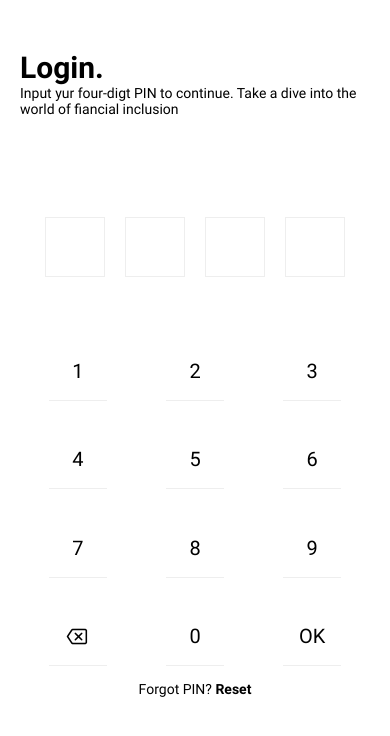
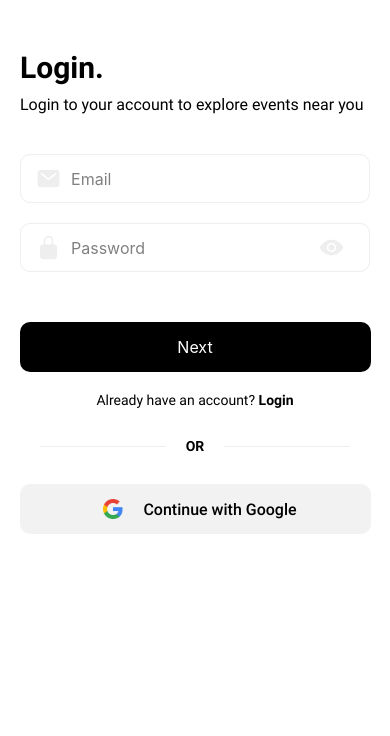
Before and after one commit to Judefabi/events-app, a React Native app: screen /Login in a window 390 px wide. Shown: the top 736 px of the page. Built offline with nearby package versions, Linux system fonts and the light colour scheme.

Commit message:
auths creens UI completed

```diff
--- a/src/Authentication/Login.js
+++ b/src/Authentication/Login.js
@@ -1,75 +1,31 @@
 import {
   StyleSheet,
   Text,
+  View,
+  ScrollView,
+  Dimensions,
+  TextInput,
   TouchableOpacity,
-  View,
-  Dimensions,
-  ScrollView,
-  TextInput,
+  Image,
 } from "react-native";
-import React, { useState, useEffect } from "react";
+import React, { useState } from "react";
 import { useNavigation, useTheme } from "@react-navigation/native";
 import Ionicons from "react-native-vector-icons/Ionicons";
-import { fonts } from "../../globals/fonts";
+import googleicon from "../../assets/googleicon.png";
+import { colors } from "../../globals/colors";
 
-const Login = ({ route }) => {
+const Login = () => {
   const navigation = useNavigation();
   const { colors } = useTheme();
-  const [pinArray, setPinArray] = useState([]);
-  const [firstFilled, setFirstFilled] = useState(false);
-  const [secondFilled, setSecondFilled] = useState(false);
-  const [thirdFilled, setThirdFilled] = useState(false);
-  const [fourthFilled, setFourthFilled] = useState(false);
-  const [count, setCount] = useState(0);
-  const [pinError, setPinError] = useState(false);
 
-  const PIN = pinArray.join("");
+  const [email, setEmail] = useState("");
+  const [password, setPassword] = useState("");
 
-  const signIn = () => {
-    if (pinArray.length === 4) {
-      //pin logic
-      navigation.navigate("Bottom");
-    }
-  };
+  const [isEmail, setIsEmail] = useState(false);
+  const [isPassword, setIsPassword] = useState(false);
+  const [isPasswordVisible, setIsPasswordVisible] = useState(false);
 
-  const pushToArray = (value) => {
-    if (value !== "00") {
-      if (pinArray.length >= 0 && pinArray.length <= 3) {
-        setCount(count + 1);
-        if (count === 0) {
-          setFirstFilled(true);
-        } else if (count === 1) {
-          setSecondFilled(true);
-        } else if (count === 2) {
-          setThirdFilled(true);
-        } else if (count === 3) {
-          setFourthFilled(true);
-        }
-        pinArray.push(value);
-        console.log(pinArray);
-      } else {
-        console.log("Cant go past", pinArray.length);
-      }
-    } else {
-      if (pinArray.length >= 1 && pinArray.length <= 4) {
-        pinArray.pop();
-        setPinError(false);
-        setCount(count - 1);
-        if (count === 1) {
-          setFirstFilled(false);
-        } else if (count === 2) {
-          setSecondFilled(false);
-        } else if (count === 3) {
-          setThirdFilled(false);
-        } else if (count === 4) {
-          setFourthFilled(false);
-        }
-        console.log("Array after deletion", pinArray);
-      } else {
-        console.log("Cant go past", pinArray.length);
-      }
-    }
-  };
+  console.log(isPasswordVisible);
 
   return (
     <ScrollView
@@ -77,162 +33,89 @@ const Login = ({ route }) => {
       <View style={styles.topView}>
         <Text style={[styles.pageTitle, { color: colors.text }]}>Login.</Text>
         <Text style={[styles.pageDescription, { color: colors.text }]}>
-          Input yur four-digt PIN to continue. Take a dive into the world of
-          fiancial inclusion
+          Login to your account to explore events near you
         </Text>
       </View>
-      {pinError ? (
-        <View>
-          <Text style={[styles.errorText, { color: colors.red }]}>
-            Enter a four digit PIN to continue
-          </Text>
-          <View style={styles.mainInputView}>
-            {[...Array(4)].map((index) => {
-              return (
       <View
-                  key={index}
-                  style={[styles.outerCircle, { borderColor: colors.line }]}>
+        style={[
+          styles.loginInputCover,
+          isEmail && styles.loginInputCoverActive,
+        ]}>
+        <Ionicons name="mail" style={styles.inputIcons} />
+        <TextInput
+          style={[
+            styles.inputView,
+            {
+              borderBottomColor: colors.grey,
+              color: colors.card,
+            },
+          ]}
+          value={email}
+          placeholder="Email"
+          placeholderTextColor={colors.grey}
+          onChangeText={(value) => {
+            setEmail(value);
+          }}
+          onFocus={() => setIsEmail(true)}
+          onBlur={() => setIsEmail(false)}
+        />
+      </View>
       <View
-                    key={index}
         style={[
-                      styles.errorCircle,
-                      { backgroundColor: colors.red },
-                    ]}></View>
+          styles.loginInputCover,
+          isPassword && styles.loginInputCoverActive,
+        ]}>
+        <Ionicons name="lock-closed" style={styles.inputIcons} />
+        <TextInput
+          style={[
+            styles.inputView,
+            { borderBottomColor: colors.grey, color: colors.card },
+          ]}
+          secureTextEntry={!isPasswordVisible}
+          value={password}
+          placeholder="Password"
+          placeholderTextColor={colors.grey}
+          onChangeText={(value) => {
+            setPassword(value);
+          }}
+          onFocus={() => setIsPassword(true)}
+          onBlur={() => setIsPassword(false)}
+        />
+        <TouchableOpacity
+          onPress={() => setIsPasswordVisible(!isPasswordVisible)}>
+          <Ionicons
+            name={isPasswordVisible ? "eye-off" : "eye"}
+            style={styles.inputIcons}
+          />
+        </TouchableOpacity>
       </View>
-              );
-            })}
-          </View>
-        </View>
-      ) : (
-        <View style={styles.mainInputView}>
-          <View style={[styles.outerCircle, { borderColor: colors.line }]}>
-            <Text style={[styles.inputNumber, { color: colors.text }]}>
-              {pinArray[0]}
-            </Text>
-          </View>
-          <View style={[styles.outerCircle, { borderColor: colors.line }]}>
-            <Text style={[styles.inputNumber, { color: colors.text }]}>
-              {pinArray[1]}
-            </Text>
-          </View>
-          <View style={[styles.outerCircle, { borderColor: colors.line }]}>
-            <Text style={[styles.inputNumber, { color: colors.text }]}>
-              {pinArray[2]}
-            </Text>
-          </View>
-          <View style={[styles.outerCircle, { borderColor: colors.line }]}>
-            <Text style={[styles.inputNumber, { color: colors.text }]}>
-              {pinArray[3]}
-            </Text>
-          </View>
-        </View>
-      )}
-
-      <View style={styles.keyBoardView}>
-        <View style={styles.keyboardRowView}>
+      <View style={styles.navigationView}>
         <TouchableOpacity
-            style={[styles.keyButton, { borderBottomColor: colors.line }]}
-            onPress={() => pushToArray("1")}>
-            <Text style={[styles.keyButtonText, { color: colors.text }]}>
-              1
+          onPress={() => navigation.navigate("Pin")}
+          style={[styles.button, { backgroundColor: colors.button }]}>
+          <Text style={[styles.buttonText, { color: colors.buttonText }]}>
+            Next
           </Text>
         </TouchableOpacity>
         <TouchableOpacity
-            style={[styles.keyButton, { borderBottomColor: colors.line }]}
-            onPress={() => pushToArray("2")}>
-            <Text style={[styles.keyButtonText, { color: colors.text }]}>
-              2
+          onPress={() => navigation.navigate("Login")}
+          style={styles.loginButton}>
+          <Text style={[styles.loginButtonText, { color: colors.text }]}>
+            Already have an account?<Text style={styles.loginText}> Login</Text>
           </Text>
         </TouchableOpacity>
-          <TouchableOpacity
-            style={[styles.keyButton, { borderBottomColor: colors.line }]}
-            onPress={() => pushToArray("3")}>
-            <Text style={[styles.keyButtonText, { color: colors.text }]}>
-              3
+        <View style={styles.orView}>
+          <View style={styles.sideLines} />
+          <Text style={styles.orText}>OR</Text>
+          <View style={styles.sideLines} />
+        </View>
+        <TouchableOpacity style={styles.googleButton}>
+          <Image style={styles.googleImage} source={googleicon} />
+          <Text style={[styles.buttonText, styles.googleButtonText]}>
+            Continue with Google
           </Text>
         </TouchableOpacity>
       </View>
-        <View style={styles.keyboardRowView}>
-          <TouchableOpacity
-            style={[styles.keyButton, { borderBottomColor: colors.line }]}
-            onPress={() => pushToArray("4")}>
-            <Text style={[styles.keyButtonText, { color: colors.text }]}>
-              4
-            </Text>
-          </TouchableOpacity>
-          <TouchableOpacity
-            style={[styles.keyButton, { borderBottomColor: colors.line }]}
-            onPress={() => pushToArray("5")}>
-            <Text style={[styles.keyButtonText, { color: colors.text }]}>
-              5
-            </Text>
-          </TouchableOpacity>
-          <TouchableOpacity
-            style={[styles.keyButton, { borderBottomColor: colors.line }]}
-            onPress={() => pushToArray("6")}>
-            <Text style={[styles.keyButtonText, { color: colors.text }]}>
-              6
-            </Text>
-          </TouchableOpacity>
-        </View>
-        <View style={styles.keyboardRowView}>
-          <TouchableOpacity
-            style={[styles.keyButton, { borderBottomColor: colors.line }]}
-            onPress={() => pushToArray("7")}>
-            <Text style={[styles.keyButtonText, { color: colors.text }]}>
-              7
-            </Text>
-          </TouchableOpacity>
-          <TouchableOpacity
-            style={[styles.keyButton, { borderBottomColor: colors.line }]}
-            onPress={() => pushToArray("8")}>
-            <Text style={[styles.keyButtonText, { color: colors.text }]}>
-              8
-            </Text>
-          </TouchableOpacity>
-          <TouchableOpacity
-            style={[styles.keyButton, { borderBottomColor: colors.line }]}
-            onPress={() => pushToArray("9")}>
-            <Text style={[styles.keyButtonText, { color: colors.text }]}>
-              9
-            </Text>
-          </TouchableOpacity>
-        </View>
-        <View style={styles.keyboardRowView}>
-          <TouchableOpacity
-            style={[styles.keyButton, { borderBottomColor: colors.line }]}
-            onPress={() => pushToArray("00")}>
-            <Ionicons name="backspace-outline" size={25} color={colors.text} />
-          </TouchableOpacity>
-          <TouchableOpacity
-            style={[styles.keyButton, { borderBottomColor: colors.line }]}
-            onPress={() => pushToArray("0")}>
-            <Text style={[styles.keyButtonText, { color: colors.text }]}>
-              0
-            </Text>
-          </TouchableOpacity>
-          <TouchableOpacity
-            style={[styles.keyButton, { borderBottomColor: colors.line }]}
-            onPress={signIn}>
-            <Text style={[styles.keyButtonText, { color: colors.text }]}>
-              OK
-            </Text>
-          </TouchableOpacity>
-        </View>
-      </View>
-      <TouchableOpacity
-        onPress={() => navigation.navigate("Forgotpin")}
-        style={styles.loginButton}>
-        <Text style={[styles.loginButtonText, { color: colors.text }]}>
-          Forgot PIN?<Text style={styles.loginText}> Reset</Text>
-        </Text>
-      </TouchableOpacity>
-
-      <View
-        style={{
-          height: 50,
-        }}
-      />
     </ScrollView>
   );
 };
@@ -247,7 +130,7 @@ const styles = StyleSheet.create({
     justifyContent: "center",
     paddingHorizontal: 20,
     paddingTop: 50,
-    paddingVertical: 50,
+    paddingBottom: 30,
   },
   pageTitle: {
     fontFamily: "bold",
@@ -255,73 +138,49 @@ const styles = StyleSheet.create({
   },
   pageDescription: {
     fontFamily: "regular",
+    fontSize: 16,
+    marginTop: 10,
   },
-  info: {
-    // color: colors.text,
-    // width: Dimensions.get('window').width * 0.7,
-    paddingTop: 20,
+  loginInputCover: {
+    flexDirection: "row",
+    alignItems: "center",
+    borderWidth: 1,
+    borderColor: colors.line,
+    borderRadius: 10,
+    marginHorizontal: 20,
+    marginVertical: 10,
+    paddingHorizontal: 15,
+    paddingVertical: 10,
   },
-  errorCircle: {
-    height: 20,
-    width: 20,
-
-    borderRadius: 100,
-    textAlign: "center",
-    fontSize: 14,
+  loginInputCoverActive: {
+    borderBottomColor: colors.text,
   },
-  inputCircle: {
-    // color: colors.text,
-    fontFamily: "bold",
-    textAlign: "center",
-    height: 40,
-    width: 40,
-    fontSize: 14,
+  inputView: {
+    flex: 1,
+    fontSize: 16,
   },
-  outerCircle: {
-    height: 60,
-    width: 60,
-    borderWidth: 1,
-
-    marginHorizontal: 10,
+  inputIcons: {
+    fontSize: 25,
+    color: colors.line,
+    marginRight: 10,
+  },
+  button: {
+    width: Dimensions.get("window").width * 0.9,
+    alignSelf: "center",
+    height: 50,
+    marginVertical: 10,
     alignItems: "center",
     justifyContent: "center",
+    borderRadius: 10,
   },
-  inputNumber: {
-    fontSize: 20,
-    fontFamily: "bold",
-  },
-  keyBoardView: {},
-  keyboardRowView: {
-    flexDirection: "row",
-    justifyContent: "space-evenly",
-    paddingVertical: 15,
-  },
-  keyButton: {
-    borderBottomWidth: 0.5,
-    width: Dimensions.get("window").width * 0.15,
-    height: Dimensions.get("window").width * 0.15,
-    marginHorizontal: 10,
-    alignItems: "center",
-    justifyContent: "center",
-  },
-  keyButtonText: {
-    fontSize: 20,
-    fontFamily: "regular",
-  },
-  errorText: {
-    fontSize: 10,
-    textAlign: "center",
-  },
-  mainInputView: {
-    paddingVertical: 50,
-    flexDirection: "row",
-    justifyContent: "center",
-    alignItems: "center",
+  buttonText: {
+    fontSize: 16,
   },
   loginButton: {
     flexDirection: "row",
     justifyContent: "center",
     alignItems: "center",
+    marginVertical: 10,
   },
   loginButtonText: {
     fontFamily: "regular",
@@ -329,4 +188,45 @@ const styles = StyleSheet.create({
   loginText: {
     fontFamily: "bold",
   },
+  navigationView: {
+    marginTop: 30,
+    alignSelf: "center",
+    width: "100%",
+    paddingHorizontal: 20,
+  },
+  orView: {
+    flexDirection: "row",
+    alignItems: "center",
+    marginVertical: 20,
+  },
+  sideLines: {
+    height: 1,
+    backgroundColor: colors.line,
+    flex: 1,
+    marginHorizontal: 20,
+  },
+  orText: {
+    fontFamily: "bold",
+  },
+  googleButton: {
+    flexDirection: "row",
+    alignItems: "center",
+    justifyContent: "center",
+    backgroundColor: colors.google,
+    width: Dimensions.get("window").width * 0.9,
+    alignSelf: "center",
+    height: 50,
+    borderRadius: 10,
+    marginTop: 10,
+  },
+  googleImage: {
+    height: 40,
+    width: 40,
+    marginRight: 10,
+  },
+  googleButtonText: {
+    fontSize: 16,
+    fontFamily: "medium",
+    color: colors.text,
+  },
 });
--- a/src/Authentication/Register.js
+++ b/src/Authentication/Register.js
@@ -7,14 +7,28 @@ import {
   TextInput,
   TouchableOpacity,
   ActivityIndicator,
+  Image,
 } from "react-native";
 import React, { useState } from "react";
-import { fonts } from "../../globals/fonts";
 import { useNavigation, useTheme } from "@react-navigation/native";
+import Ionicons from "react-native-vector-icons/Ionicons";
+import googleicon from "../../assets/googleicon.png";
+import { colors } from "../../globals/colors";
 
 const Register = () => {
   const navigation = useNavigation();
   const { colors } = useTheme();
+
+  const [name, setName] = useState("");
+  const [email, setEmail] = useState("");
+  const [phone, setPhone] = useState("");
+  const [password, setPassword] = useState("");
+
+  const [isName, setIsName] = useState(false);
+  const [isEmail, setIsEmail] = useState(false);
+  const [isPhone, setIsPhone] = useState(false);
+  const [isPassword, setIsPassword] = useState(false);
+  const [isPasswordVisible, setIsPasswordVisible] = useState(false);
 
   const [loading, setLoading] = useState(false);
 
@@ -23,37 +37,96 @@ const Register = () => {
   };
 
   return (
-    <View
+    <ScrollView
       style={[styles.mainContainer, { backgroundColor: colors.background }]}>
       <View style={styles.topView}>
         <Text style={[styles.pageTitle, { color: colors.text }]}>
           Register.
         </Text>
         <Text style={[styles.pageDescription, { color: colors.text }]}>
-          Enter your number and start having fun with our space.{" "}
+          Enter your details and start having fun with our events space.
         </Text>
       </View>
-      <View style={styles.phoneNumberInputCover}>
-        <TouchableOpacity style={styles.countryCodeView}>
-          <Text style={[styles.countryCode, { color: colors.text }]}>+254</Text>
-        </TouchableOpacity>
+
+      <View style={[styles.inputCover, isName && styles.inputCoverActive]}>
+        <Ionicons name="person" style={styles.inputIcon} />
         <TextInput
           style={[
             styles.inputView,
             { borderBottomColor: colors.grey, color: colors.text },
           ]}
-          placeholder="Phone Number"
-          placeholderTextColor={colors.grey}
+          value={name}
+          placeholder="Enter your Name"
+          placeholderTextColor={colors.border}
+          onChangeText={(value) => setName(value)}
+          onFocus={() => setIsName(true)}
+          onBlur={() => setIsName(false)}
         />
       </View>
+
+      <View style={[styles.inputCover, isEmail && styles.inputCoverActive]}>
+        <Ionicons name="mail" style={styles.inputIcon} />
+        <TextInput
+          style={[
+            styles.inputView,
+            { borderBottomColor: colors.grey, color: colors.text },
+          ]}
+          value={email}
+          placeholder="Enter your Email"
+          placeholderTextColor={colors.border}
+          onChangeText={(value) => setEmail(value)}
+          onFocus={() => setIsEmail(true)}
+          onBlur={() => setIsEmail(false)}
+        />
+      </View>
+
+      <View style={[styles.inputCover, isPhone && styles.inputCoverActive]}>
+        <Ionicons name="call" style={styles.inputIcon} />
+        <TextInput
+          style={[
+            styles.inputView,
+            { borderBottomColor: colors.grey, color: colors.text },
+          ]}
+          value={phone}
+          placeholder="Enter Phone Number"
+          placeholderTextColor={colors.grey}
+          onChangeText={(value) => setPhone(value)}
+          onFocus={() => setIsPhone(true)}
+          onBlur={() => setIsPhone(false)}
+        />
+      </View>
+
+      <View style={[styles.inputCover, isPassword && styles.inputCoverActive]}>
+        <Ionicons name="lock-closed" style={styles.inputIcon} />
+        <TextInput
+          style={[
+            styles.inputView,
+            { borderBottomColor: colors.grey, color: colors.card },
+          ]}
+          secureTextEntry={!isPasswordVisible}
+          value={password}
+          placeholder="Enter Password"
+          placeholderTextColor={colors.grey}
+          onChangeText={(value) => setPassword(value)}
+          onFocus={() => setIsPassword(true)}
+          onBlur={() => setIsPassword(false)}
+        />
+        <TouchableOpacity
+          onPress={() => setIsPasswordVisible(!isPasswordVisible)}>
+          <Ionicons
+            name={isPasswordVisible ? "eye-off" : "eye"}
+            style={styles.inputIcon}
+          />
+        </TouchableOpacity>
+      </View>
+
       <View style={styles.navigationView}>
         <TouchableOpacity
-          // onPress={() => navigation.navigate('Email')}
           onPress={onNext}
           style={[styles.button, { backgroundColor: colors.button }]}>
           {loading && <ActivityIndicator color={colors.background} />}
           <Text style={[styles.buttonText, { color: colors.buttonText }]}>
-            Next
+            Register
           </Text>
         </TouchableOpacity>
         <TouchableOpacity
@@ -63,8 +136,19 @@ const Register = () => {
             Already have an account?<Text style={styles.loginText}> Login</Text>
           </Text>
         </TouchableOpacity>
+        <View style={styles.orView}>
+          <View style={styles.sideLines} />
+          <Text style={styles.orText}>OR</Text>
+          <View style={styles.sideLines} />
+        </View>
+        <TouchableOpacity style={styles.googleButton}>
+          <Image style={styles.googleImage} source={googleicon} />
+          <Text style={[styles.buttonText, styles.googleButtonText]}>
+            Continue with Google
+          </Text>
+        </TouchableOpacity>
       </View>
-    </View>
+    </ScrollView>
   );
 };
 
@@ -78,7 +162,7 @@ const styles = StyleSheet.create({
     justifyContent: "center",
     paddingHorizontal: 20,
     paddingTop: 50,
-    paddingVertical: 50,
+    paddingBottom: 30,
   },
   pageTitle: {
     fontFamily: "bold",
@@ -86,47 +170,49 @@ const styles = StyleSheet.create({
   },
   pageDescription: {
     fontFamily: "regular",
+    fontSize: 16,
+    marginTop: 10,
   },
-  inputViewCover: {
-    marginVertical: 5,
+  inputCover: {
+    flexDirection: "row",
+    alignItems: "center",
+    borderWidth: 1,
+    borderColor: colors.line,
+    borderRadius: 10,
+    marginHorizontal: 20,
+    marginVertical: 10,
+    paddingHorizontal: 15,
+    paddingVertical: 10,
+  },
+  inputCoverActive: {
+    borderBottomColor: colors.text,
   },
   inputView: {
-    padding: 10,
-
-    borderBottomWidth: 0.5,
-    // backgroundColor: colors.line,
-    width: Dimensions.get("window").width * 0.75,
-    fontSize: 20,
+    flex: 1,
+    fontSize: 16,
+    marginLeft: 10,
   },
-  phoneNumberInputCover: {
-    flexDirection: "row",
-    alignContent: "center",
-  },
-  countryCodeView: {
-    justifyContent: "center",
-    width: Dimensions.get("window").width * 0.2,
-    alignItems: "center",
-  },
-  countryCode: {
-    fontSize: 20,
+  inputIcon: {
+    fontSize: 25,
+    color: colors.line,
   },
   button: {
     width: Dimensions.get("window").width * 0.9,
     alignSelf: "center",
     height: 50,
-    marginVertical: 20,
-    alignContent: "center",
+    marginVertical: 10,
+    alignItems: "center",
     justifyContent: "center",
     borderRadius: 10,
   },
   buttonText: {
-    alignSelf: "center",
     fontSize: 16,
   },
   loginButton: {
     flexDirection: "row",
     justifyContent: "center",
     alignItems: "center",
+    marginVertical: 10,
   },
   loginButtonText: {
     fontFamily: "regular",
@@ -135,8 +221,44 @@ const styles = StyleSheet.create({
     fontFamily: "bold",
   },
   navigationView: {
-    position: "absolute",
-    bottom: 30,
+    marginTop: 30,
     alignSelf: "center",
+    width: "100%",
+    paddingHorizontal: 20,
+  },
+  orView: {
+    flexDirection: "row",
+    alignItems: "center",
+    marginVertical: 20,
+  },
+  sideLines: {
+    height: 1,
+    backgroundColor: colors.line,
+    flex: 1,
+    marginHorizontal: 20,
+  },
+  orText: {
+    fontFamily: "bold",
+  },
+  googleButton: {
+    flexDirection: "row",
+    alignItems: "center",
+    justifyContent: "center",
+    backgroundColor: colors.google,
+    width: Dimensions.get("window").width * 0.9,
+    alignSelf: "center",
+    height: 50,
+    borderRadius: 10,
+    marginTop: 10,
+  },
+  googleImage: {
+    height: 40,
+    width: 40,
+    marginRight: 10,
+  },
+  googleButtonText: {
+    fontSize: 16,
+    fontFamily: "medium",
+    color: colors.text,
   },
 });
```
Also changed, not shown: globals/colors.js (+36 -33 lines), assets/googleicon.png (added). Lines whose indentation alone changed are shown as unchanged.
